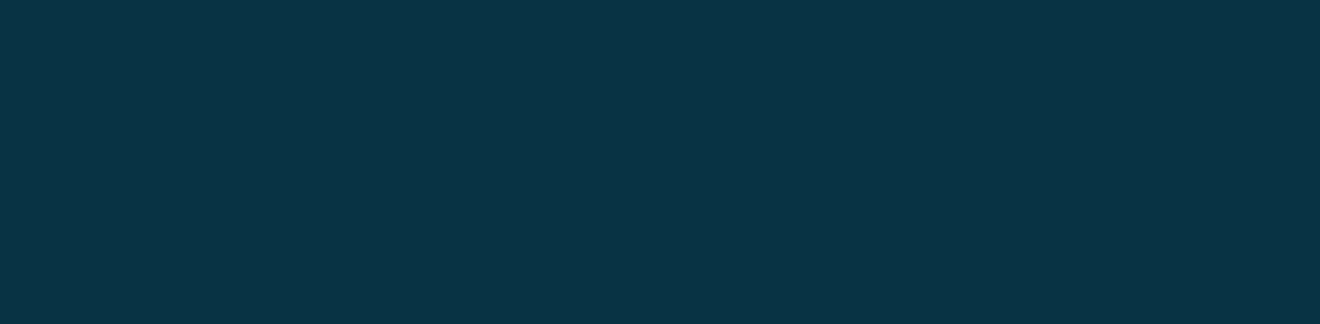
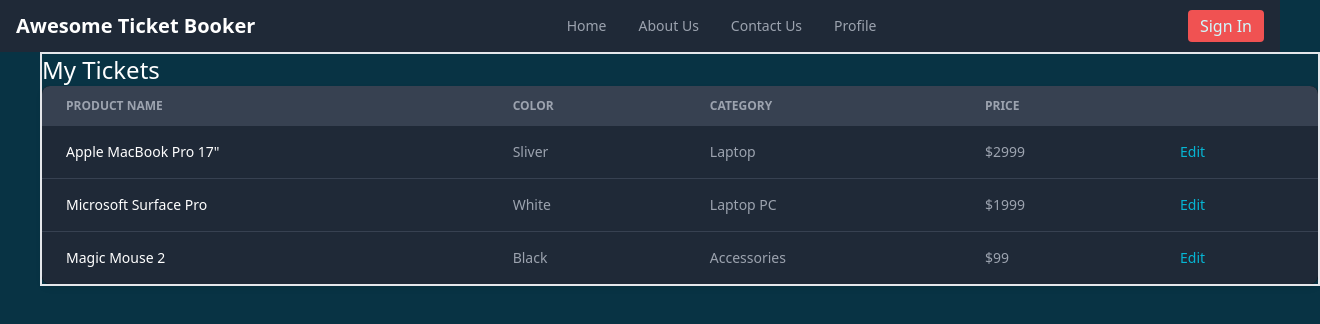
Before and after one commit to raseeksht/movie-ticket-booking-system, a React (Vite) app in the folder frontend/: page /tickets in a window 1280 px wide. Before the commit this address had no page. Shown: the top 324 px of the page, 1320 px wide, since content can reach past the window. Built offline with nearby package versions, Linux system fonts and the light colour scheme.

Commit message:
initial myticket page

```diff
--- a/frontend/src/App.jsx
+++ b/frontend/src/App.jsx
@@ -7,13 +7,14 @@
 } from "react-router-dom"
 import MovieBookingPage from './components/MovieBookingPage'
 import AuthContext from './context/AuthContext'
+import Mytickets from './components/Mytickets'
 
 export default function App() {
   const [openLoginModal, setOpenLoginModal] = useState(false);
   const [openPaymentModal, setOpenPaymentModal] = useState(false);
   const [alert,setAlert] = useState(null)
   const [isLoggedIn,setIsLoggedIn] = useState(Boolean(localStorage.getItem("token")))
-  const [userData,setUserData] = useState(JSON.parse(localStorage.getItem("data")) || null)
+  const [userData,setUserData] = useState(JSON.parse(localStorage.getItem("data")) || {})
   const [anything,setAnything] = useState({})
 
 
@@ -34,6 +35,7 @@
         <Route path="/movie/:movieId" Component={MovieBookingPage}></Route>
         <Route path="/" Component={Home}></Route>
         <Route path="/home" Component={Home}></Route>
+        <Route path='/tickets' Component={Mytickets}></Route>
 
 
       </Routes>
--- a/frontend/src/components/CustomNavbar.jsx
+++ b/frontend/src/components/CustomNavbar.jsx
@@ -1,5 +1,5 @@
 
-import { Avatar, Dropdown, Navbar,DarkThemeToggle } from 'flowbite-react';
+import { Avatar, Dropdown, Navbar,DarkThemeToggle,NavbarLink } from 'flowbite-react';
 import { useEffect, useState,useContext } from 'react';
 import LoginComponent from './LoginComponent';
 import AuthContext from '../context/AuthContext';
@@ -51,9 +51,10 @@
             <span className="block text-sm">{authContext.userData.username }</span>
             <span className="block truncate text-sm font-medium">{authContext.userData.email}</span>
           </Dropdown.Header>
-          <Dropdown.Item>My Tickets</Dropdown.Item>
+          <Dropdown.Item as={Link} to="/tickets">
+            My tickets
+          </Dropdown.Item>
           <Dropdown.Item>Settings</Dropdown.Item>
-          {/* <Dropdown.Item>Earnings</Dropdown.Item> */}
           <Dropdown.Item><DarkThemeToggle /> Toggle Theme</Dropdown.Item>
 
           <Dropdown.Divider />
@@ -63,10 +64,18 @@
         <Navbar.Toggle />
       </div>
       <Navbar.Collapse>
-        <CustomLink href="/" >Home</CustomLink>
-        <CustomLink href="/about">About Us</CustomLink>
-        <CustomLink href="/contact" >Contact</CustomLink>
-        <CustomLink href="/profile" >Profile</CustomLink>
+        <NavbarLink>
+          <Link to="/">Home</Link>
+        </NavbarLink>
+        <NavbarLink>
+          <Link to="/about">About Us</Link>
+        </NavbarLink>
+        <NavbarLink>
+          <Link to="/about">Contact Us</Link>
+        </NavbarLink>
+        <NavbarLink>
+          <Link to="/about">Profile</Link>
+        </NavbarLink>
       </Navbar.Collapse>
     </Navbar>
   );
--- /dev/null
+++ b/frontend/src/components/Mytickets.jsx
@@ -0,0 +1,71 @@
+import React from 'react'
+import CustomNavbar from './CustomNavbar'
+import { Table } from 'flowbite-react'
+
+
+
+function Mytickets() {
+  return (
+    <>
+        <CustomNavbar />
+        <div className="container mx-10 border-solid border-2">
+            <h2 className='text-2xl dark:text-white'>My Tickets</h2>
+            <div className=''>
+            <Table className='w-full'>
+        <Table.Head>
+          <Table.HeadCell>Product name</Table.HeadCell>
+          <Table.HeadCell>Color</Table.HeadCell>
+          <Table.HeadCell>Category</Table.HeadCell>
+          <Table.HeadCell>Price</Table.HeadCell>
+          <Table.HeadCell>
+            <span className="sr-only">Edit</span>
+          </Table.HeadCell>
+        </Table.Head>
+        <Table.Body className="divide-y">
+          <Table.Row className="bg-white dark:border-gray-700 dark:bg-gray-800">
+            <Table.Cell className="whitespace-nowrap font-medium text-gray-900 dark:text-white">
+              {'Apple MacBook Pro 17"'}
+            </Table.Cell>
+            <Table.Cell>Sliver</Table.Cell>
+            <Table.Cell>Laptop</Table.Cell>
+            <Table.Cell>$2999</Table.Cell>
+            <Table.Cell>
+              <a href="#" className="font-medium text-cyan-600 hover:underline dark:text-cyan-500">
+                Edit
+              </a>
+            </Table.Cell>
+          </Table.Row>
+          <Table.Row className="bg-white dark:border-gray-700 dark:bg-gray-800">
+            <Table.Cell className="whitespace-nowrap font-medium text-gray-900 dark:text-white">
+              Microsoft Surface Pro
+            </Table.Cell>
+            <Table.Cell>White</Table.Cell>
+            <Table.Cell>Laptop PC</Table.Cell>
+            <Table.Cell>$1999</Table.Cell>
+            <Table.Cell>
+              <a href="#" className="font-medium text-cyan-600 hover:underline dark:text-cyan-500">
+                Edit
+              </a>
+            </Table.Cell>
+          </Table.Row>
+          <Table.Row className="bg-white dark:border-gray-700 dark:bg-gray-800">
+            <Table.Cell className="whitespace-nowrap font-medium text-gray-900 dark:text-white">Magic Mouse 2</Table.Cell>
+            <Table.Cell>Black</Table.Cell>
+            <Table.Cell>Accessories</Table.Cell>
+            <Table.Cell>$99</Table.Cell>
+            <Table.Cell>
+              <a href="#" className="font-medium text-cyan-600 hover:underline dark:text-cyan-500">
+                Edit
+              </a>
+            </Table.Cell>
+          </Table.Row>
+        </Table.Body>
+      </Table>
+      </div>
+        </div>
+
+    </>
+  )
+}
+
+export default Mytickets
```
